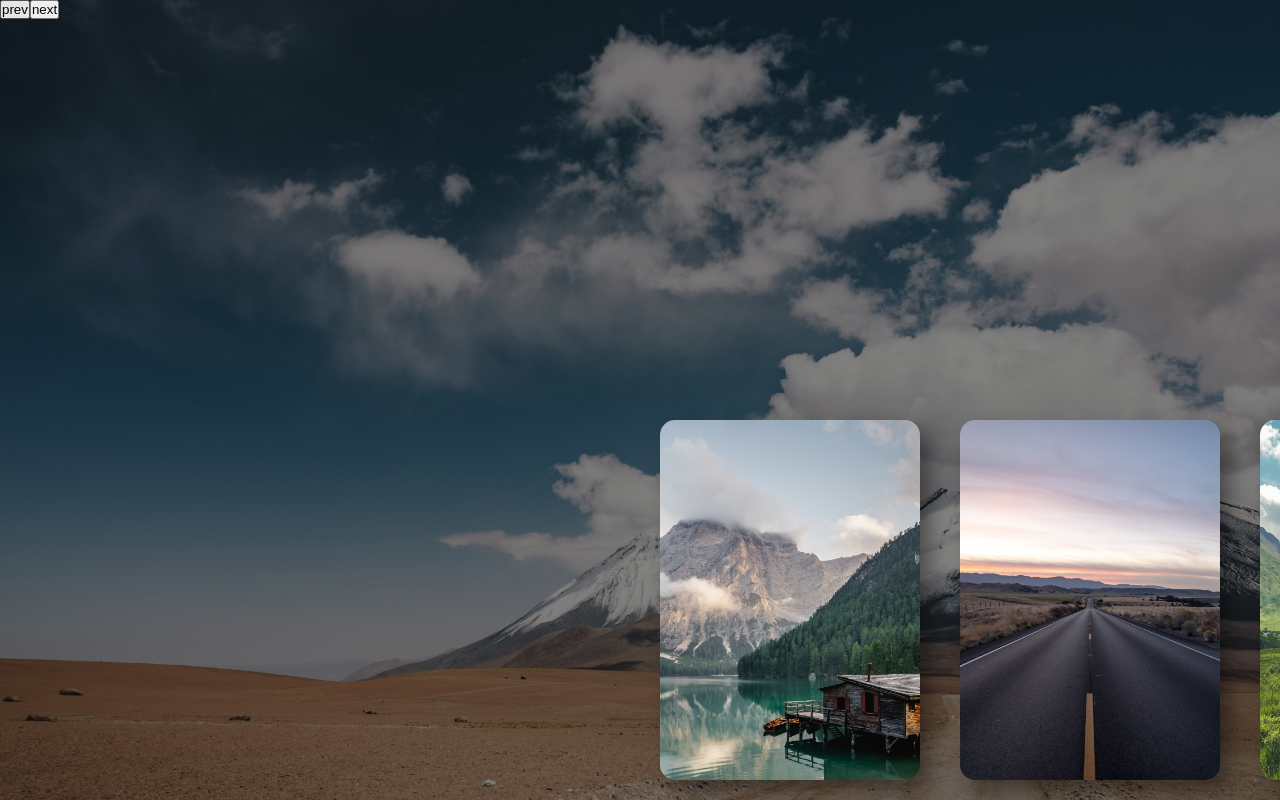
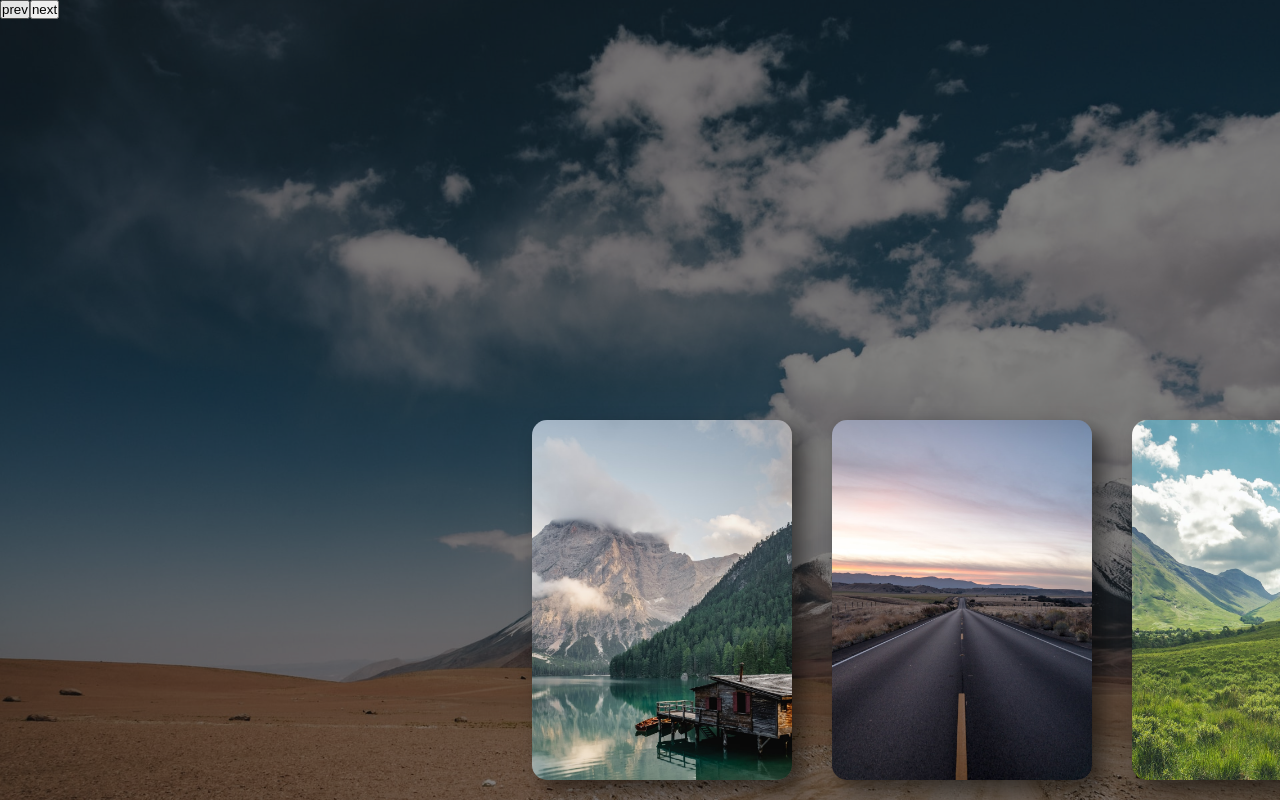
Before and after one commit to react2212/img-loop-slider, a React (Create React App) app: page / in a window 1280 px wide. Built offline with nearby package versions, Linux system fonts and the light colour scheme.

Commit message:
이미지 추가및 scss변수 설정

```diff
--- a/src/App.js
+++ b/src/App.js
@@ -3,6 +3,7 @@ import './scss/style.scss';
 import { useRef, useState, useEffect } from 'react';
 
 function App() {
+	const len = 8;
 	const list = useRef(null);
 	let [Active, setActive] = useState(0);
 
@@ -11,7 +12,7 @@ function App() {
 		list.current.append(firstEl);
 
 		setActive((Acitve) =>
-			Acitve === 0 ? (7 - 1) : --Active
+			Acitve === 0 ? (len - 1) : --Active
 		);
 	}
 
@@ -20,7 +21,7 @@ function App() {
 		list.current.prepend(lastEl);
 
 		setActive((Acitve) =>
-			Acitve === 7 - 1 ? (Acitve = 0) : ++Active
+			Acitve === len - 1 ? (Acitve = 0) : ++Active
 		);
 	}
 
@@ -31,7 +32,7 @@ function App() {
 	return (
 		<main>
 			<ul ref={list} className='list'>
-				{Array(7).fill().map((item, idx) => {
+				{Array(len).fill().map((item, idx) => {
 					return (
 						<li key={idx} >
 							<div className='inner'>
--- a/src/scss/style.scss
+++ b/src/scss/style.scss
@@ -1,4 +1,7 @@
 @import 'reset';
+
+$initPos: 40%;
+$wid: 300px;
 
 main {
   width: 100%;
@@ -8,7 +11,7 @@ main {
   overflow: hidden;
 
   .list li {
-    width: 300px;
+    width: $wid;
     height: 400px;
     position: fixed;
     top: 50%;
@@ -22,7 +25,7 @@ main {
       width: 100%;
       height: 100%;
       border-radius: 15px;
-      box-shadow: 10px 10px 20px rgba(0,0,0,.4);
+      box-shadow: 10px 10px 20px rgba(0,0,0,.5);
       overflow: hidden;
     }
 
@@ -63,24 +66,28 @@ main {
       }
     }
     &:nth-of-type(3) {
-      left: calc(50% + 0px);
+      left: calc($initPos + $wid*0);
       transition-delay: 0s;
     }
     &:nth-of-type(4) {
-      left: calc(50% + 300px);
+      left: calc($initPos + $wid*1);
       transition-delay: 0.1s;
     }
     &:nth-of-type(5) {
-      left: calc(50% + 600px);
+      left: calc($initPos + $wid*2);
       transition-delay: 0.2s;
     }
     &:nth-of-type(6) {
-      left: calc(50% + 900px);
+      left: calc($initPos + $wid*3);
       transition-delay: 0.3s;
     }
     &:nth-of-type(7) {
-      left: calc(50% + 1200px);
+      left: calc($initPos + $wid*4);
       transition-delay: 0.4s;
+    }
+    &:nth-of-type(8) {
+      left: calc($initPos + $wid*5);
+      transition-delay: 0.5s;
     }
   }
 
```
Also changed, not shown: public/img/pic8.jpg (added).
